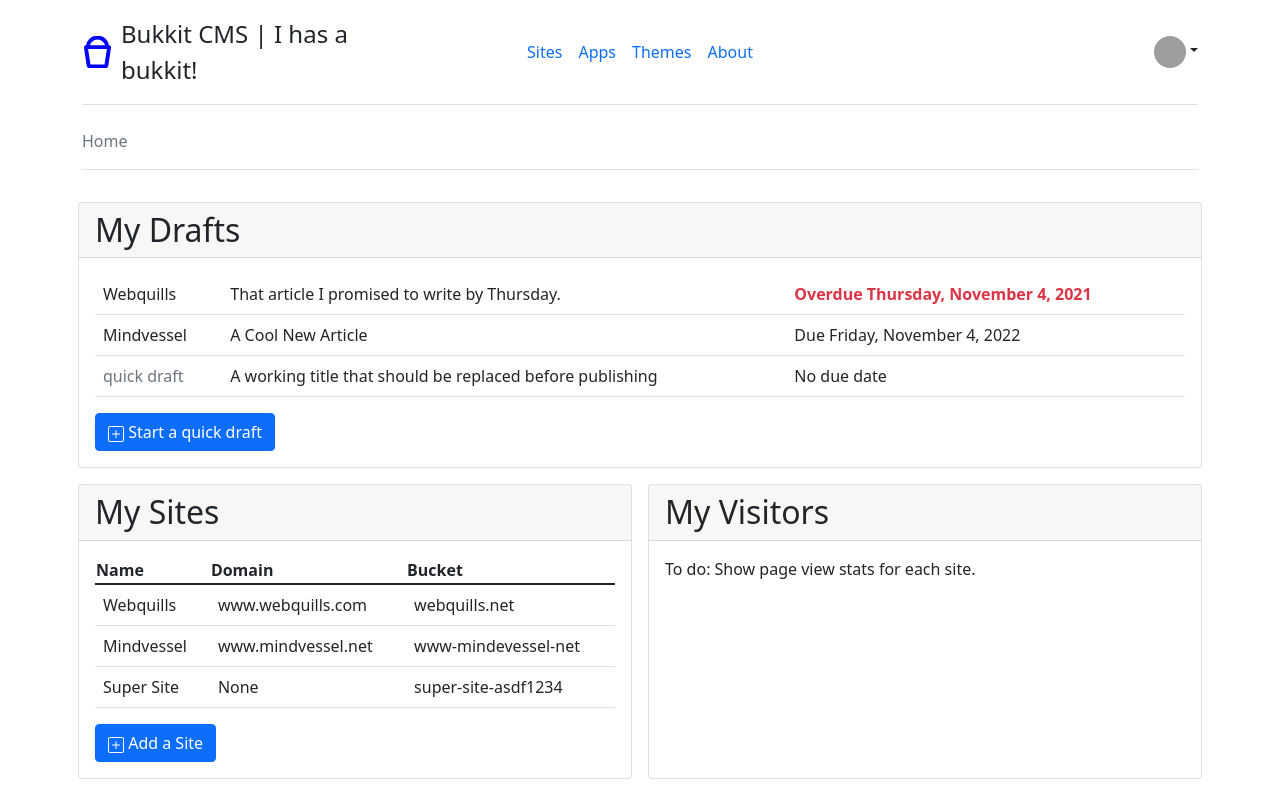
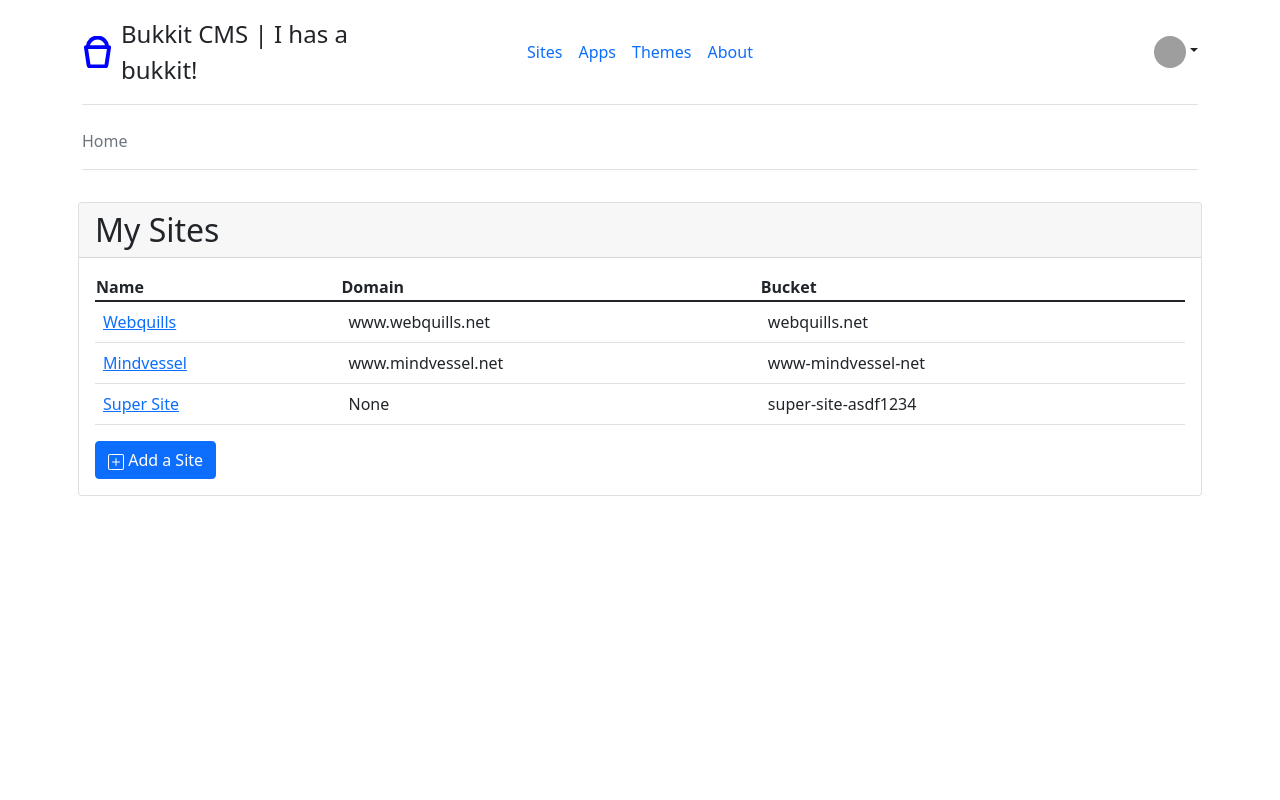
Before and after one commit to veselosky/bukkitcms, a Vue app: page / in a window 1280 px wide. Built offline with nearby package versions, Linux system fonts and the light colour scheme; grey boxes are pictures that could not be loaded.

Commit message:
Factor out sites table to component

```diff
--- /dev/null
+++ b/src/components/SitesTable.vue
@@ -0,0 +1,57 @@
+<template>
+  <table class="table">
+    <thead>
+      <th v-for="col in cols" :key="`${col}-header`" scope="col">
+        {{ col.charAt(0).toUpperCase() + col.slice(1) }}
+      </th>
+    </thead>
+    <tbody>
+      <tr v-for="site in sites" :key="site.bucket">
+        <td v-for="(col, index) in cols" :key="col">
+          <router-link v-if="index == 0" :to="`/sites/${site.bucket}`">{{
+            site[col] || "None"
+          }}</router-link>
+          <span v-else>{{ site[col] || "None" }}</span>
+        </td>
+      </tr>
+    </tbody>
+  </table>
+</template>
+
+<script>
+export default {
+  name: "SitesList",
+  props: {
+    cols: {
+      type: Array,
+      default() {
+        return ["name", "domain", "bucket"];
+      },
+    },
+  },
+  data() {
+    return {
+      sites: [
+        {
+          name: "Webquills",
+          bucket: "webquills.net",
+          domain: "www.webquills.net",
+          theme: "bs5_blog",
+        },
+        {
+          name: "Mindvessel",
+          bucket: "www-mindvessel-net",
+          domain: "www.mindvessel.net",
+          theme: "bs5_blog",
+        },
+        {
+          name: "Super Site",
+          bucket: "super-site-asdf1234",
+          domain: "",
+          theme: "bs5_blog",
+        },
+      ],
+    };
+  },
+};
+</script>
--- a/src/views/Home.vue
+++ b/src/views/Home.vue
@@ -9,86 +9,9 @@
   <main class="home">
     <div class="row">
       <div class="card col-md m-2 p-0">
-        <h2 class="card-header">My Drafts</h2>
-        <div class="card-body">
-          <table class="table">
-            <tbody>
-              <tr>
-                <td>Webquills</td>
-                <td>That article I promised to write by Thursday.</td>
-                <td>
-                  <span class="text-danger fw-bold"
-                    >Overdue Thursday, November 4, 2021</span
-                  >
-                </td>
-              </tr>
-              <tr>
-                <td>Mindvessel</td>
-                <td>A Cool New Article</td>
-                <td>
-                  <span>Due Friday, November 4, 2022</span>
-                </td>
-              </tr>
-              <tr>
-                <td><span class="text-muted">quick draft</span></td>
-                <td>
-                  A working title that should be replaced before publishing
-                </td>
-                <td>
-                  <span>No due date</span>
-                </td>
-              </tr>
-            </tbody>
-          </table>
-          <button class="btn btn-primary">
-            <svg
-              xmlns="http://www.w3.org/2000/svg"
-              width="16"
-              height="16"
-              fill="currentColor"
-              class="bi bi-plus-square"
-              viewBox="0 0 16 16"
-            >
-              <path
-                d="M14 1a1 1 0 0 1 1 1v12a1 1 0 0 1-1 1H2a1 1 0 0 1-1-1V2a1 1 0 0 1 1-1h12zM2 0a2 2 0 0 0-2 2v12a2 2 0 0 0 2 2h12a2 2 0 0 0 2-2V2a2 2 0 0 0-2-2H2z"
-              />
-              <path
-                d="M8 4a.5.5 0 0 1 .5.5v3h3a.5.5 0 0 1 0 1h-3v3a.5.5 0 0 1-1 0v-3h-3a.5.5 0 0 1 0-1h3v-3A.5.5 0 0 1 8 4z"
-              />
-            </svg>
-            Start a quick draft
-          </button>
-        </div>
-      </div>
-    </div>
-    <div class="row">
-      <div class="card col-md m-2 p-0">
         <h2 class="card-header">My Sites</h2>
         <div class="card-body">
-          <table class="table">
-            <thead>
-              <th scope="col">Name</th>
-              <th scope="col">Domain</th>
-              <th scope="col">Bucket</th>
-            </thead>
-            <tbody>
-              <tr>
-                <td>Webquills</td>
-                <td>www.webquills.com</td>
-                <td>webquills.net</td>
-              </tr>
-              <tr>
-                <td>Mindvessel</td>
-                <td>www.mindvessel.net</td>
-                <td>www-mindevessel-net</td>
-              </tr>
-              <tr>
-                <td>Super Site</td>
-                <td>None</td>
-                <td>super-site-asdf1234</td>
-              </tr>
-            </tbody>
-          </table>
+          <sites-table />
           <button class="btn btn-primary">
             <svg
               xmlns="http://www.w3.org/2000/svg"
@@ -109,17 +32,15 @@
           </button>
         </div>
       </div>
-      <div class="card col-md m-2 p-0">
-        <h2 class="card-header">My Visitors</h2>
-        <div class="card-body">To do: Show page view stats for each site.</div>
-      </div>
     </div>
   </main>
 </template>
 
 <script>
+import SitesTable from "../components/SitesTable.vue";
 export default {
   name: "Home",
-  components: {},
+  components: { SitesTable },
 };
 </script>
+SitesTable
```
